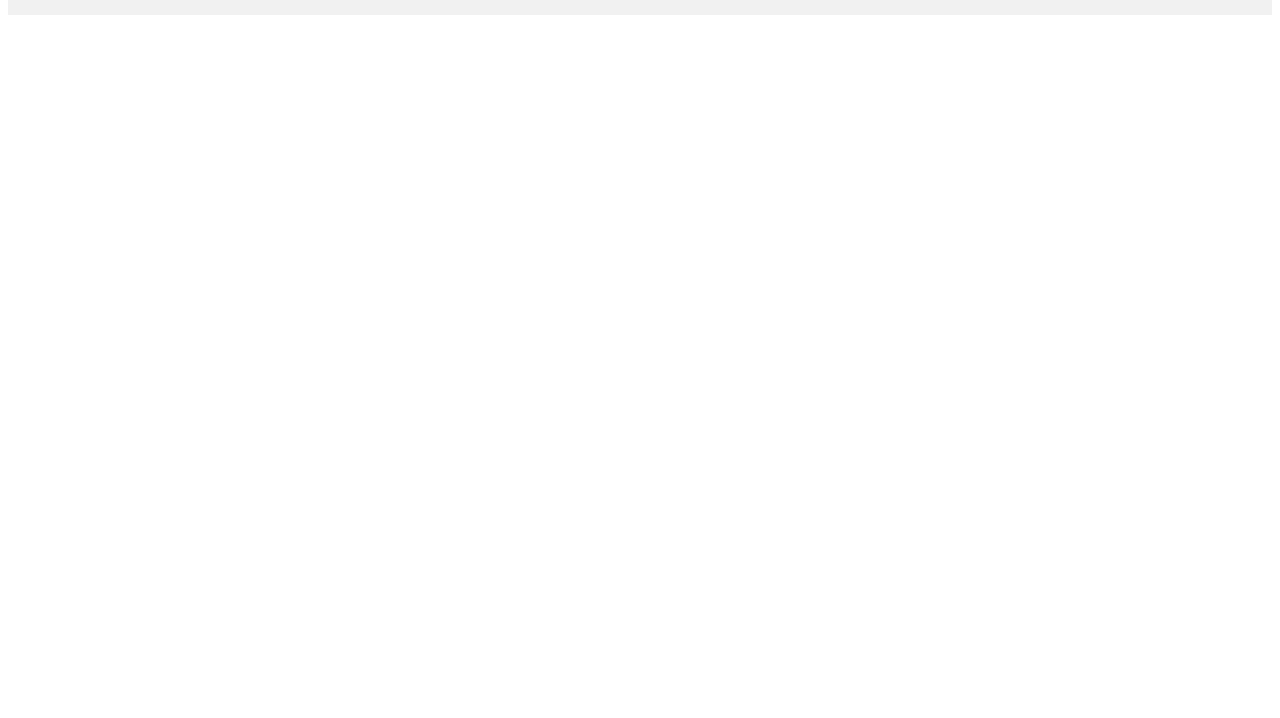
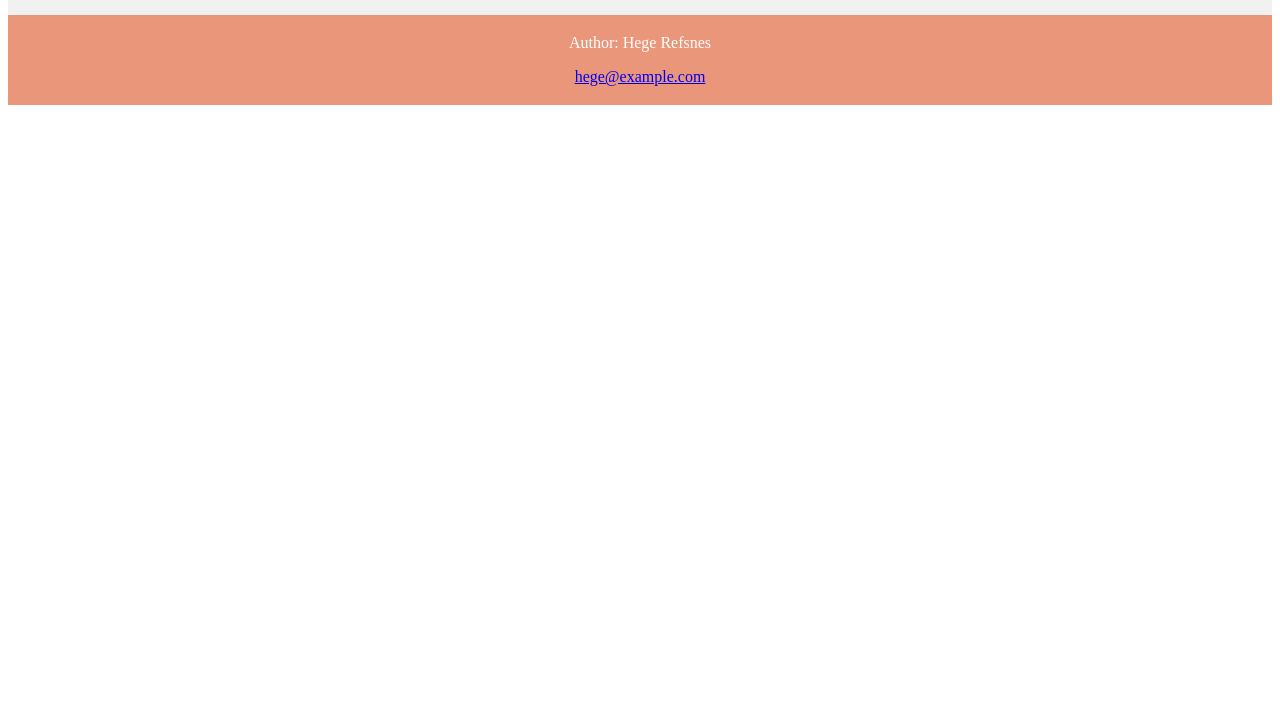
Before and after one commit to OscarBarcelo/PaginaAgricola, a plain HTML site: page index.html in a window 1280 px wide. Shown: the part 82-800 px from the top of the page. Drawn offline with Linux system fonts and the light colour scheme.

Commit message:
Footer added

```diff
--- a/index.html
+++ b/index.html
@@ -16,5 +16,9 @@
           <a href="#about">About</a>
         </div>
       </div> </header>
+      <footer>
+        <p>Author: Hege Refsnes</p>
+        <p><a href="mailto:hege@example.com">hege@example.com</a></p>
+      </footer>
 </body>
 </html>
--- a/style.css
+++ b/style.css
@@ -15,6 +15,13 @@
     font-size: 18px;
     line-height: 25px;
     border-radius: 4px;
+  }
+
+  footer {
+    text-align: center;
+    padding: 3px;
+    background-color: DarkSalmon;
+    color: white;
   }
 
   /* Style the logo link (notice that we set the same value of line-height and font-size to prevent the header to increase when the font gets bigger */
```
